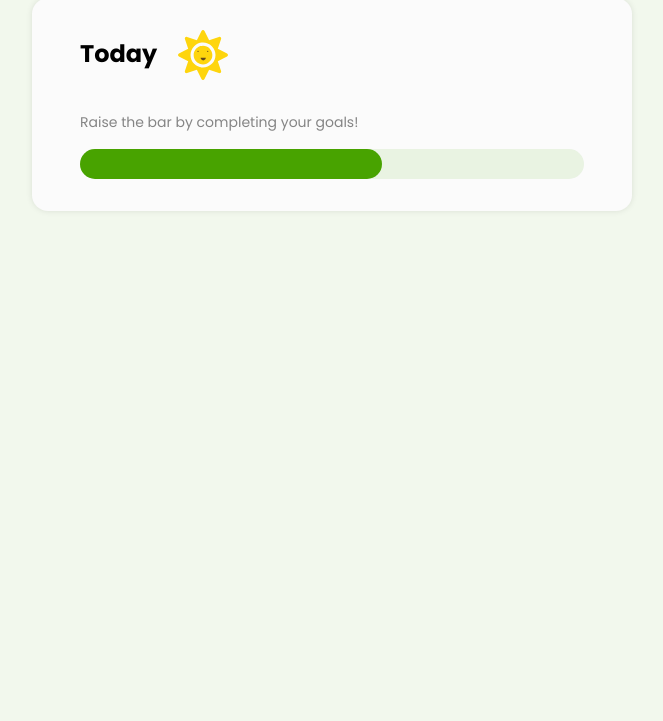
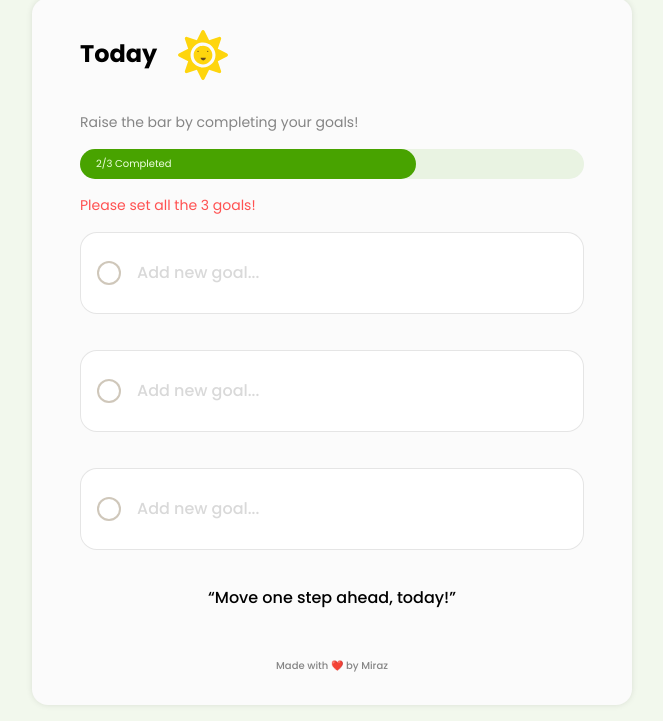
Before and after one commit to miraz-rio/my-first-js-project, a plain HTML site: page index.html in a window 1280 px wide. Shown: the part 129-850 px from the top of the page, without its empty margins (308-971 px from the left). Before the commit the page ends 800 px from the top, so only its background shows below. Drawn offline with Linux system fonts and the light colour scheme.

Commit message:
Css complete

```diff
--- a/assets/css/style.css
+++ b/assets/css/style.css
@@ -22,9 +22,11 @@ main {
   color: #48a300;
   text-align: center;
 }
+
 .title span {
   color: #61481c;
 }
+
 .app-container {
   margin-top: 1rem;
   background-color: #fbfbfb;
@@ -34,29 +36,106 @@ main {
   padding: 32px 48px;
   box-shadow: 0 0 6px 0 rgba(0, 0, 0, 0.1);
 }
+
 .sub-title {
   color: #000000;
 }
+
 .sun-icon {
   vertical-align: middle;
   margin-left: 1rem;
 }
+
 .pro-level {
   color: #858585;
   font-size: 14px;
   margin-top: 2rem;
 }
+
 .progress-label {
   margin-top: 1rem;
   height: 30px;
   background: rgba(72, 163, 0, 0.1);
   border-radius: 15px;
 }
+
 .progress-value {
   height: 30px;
-  max-width: 60%;
-  background: #48a300;
+  max-width: 66.66%;
+  background-color: #48a300;
   border-radius: 15px;
+  font-size: 10px;
+  color: #eeffe0;
+  display: flex;
+  align-items: center;
+  padding-left: 1rem;
+}
+
+.error-label {
+  font-style: normal;
+  font-weight: 400;
+  font-size: 14px;
+  display: flex;
+  color: #ff5151;
+  margin-block: 1rem;
+}
+
+.goal-container {
+  background-color: #ffffff;
+  border: 1px solid rgba(0, 0, 0, 0.1);
+  border-radius: 17px;
+  height: 82px;
+  display: flex;
+  align-items: center;
+  margin-bottom: 2.25rem;
+  padding: 0 1rem;
+}
+
+.check-box {
+  width: 1.5rem;
+  height: 1.5rem;
+  background: #ffffff;
+  border: 2px solid rgba(97, 72, 28, 0.3);
+  border-radius: 50%;
+  flex-shrink: 0;
+  cursor: pointer;
+}
+
+.goal-input {
+  border: none;
+  outline: none;
+  font-family: inherit;
+  font-style: normal;
+  font-weight: 500;
+  font-size: 16px;
+  line-height: 24px;
+  padding-left: 1rem;
+  flex-grow: 1;
+  align-self: stretch;
+  /* background-color: #ff5151; */
+}
+
+.goal-input::placeholder {
+  color: #d9d9d9;
+}
+
+.move-one {
+  font-style: normal;
+  font-weight: 500;
+  font-size: 16px;
+  line-height: 24px;
+  text-align: center;
+  color: #000000;
+  margin-bottom: 3rem;
+}
+
+.author {
+  font-style: normal;
+  font-weight: 500;
+  font-size: 10px;
+  line-height: 15px;
+  text-align: center;
+  color: #858585;
 }
 
 @media (max-width: 768px) {
@@ -66,4 +145,18 @@ main {
   .app-container {
     padding: 1rem 2rem;
   }
+
+  .goal-container {
+    border-radius: 0.75rem;
+    height: 3.5rem;
+    margin-bottom: 1.5rem;
+    padding: 0 1rem;
+  }
+  .check-box {
+    height: 1.25rem;
+    width: 1.25rem;
+  }
+  .author {
+    margin-top: -1.75rem;
+  }
 }
--- a/index.html
+++ b/index.html
@@ -16,8 +16,35 @@
         </h2>
         <p class="pro-level">Raise the bar by completing your goals!</p>
         <div class="progress-label">
-          <div class="progress-value"></div>
+          <div class="progress-value">2/3 Completed</div>
         </div>
+        <p class="error-label">Please set all the 3 goals!</p>
+        <div class="goal-container">
+          <div class="check-box"></div>
+          <input
+            type="text"
+            class="goal-input"
+            placeholder="Add new goal... "
+          />
+        </div>
+        <div class="goal-container">
+          <div class="check-box"></div>
+          <input
+            type="text"
+            class="goal-input"
+            placeholder="Add new goal... "
+          />
+        </div>
+        <div class="goal-container">
+          <div class="check-box"></div>
+          <input
+            type="text"
+            class="goal-input"
+            placeholder="Add new goal... "
+          />
+        </div>
+        <p class="move-one">“Move one step ahead, today!”</p>
+        <p class="author">Made with ❤️ by Miraz</p>
       </div>
     </main>
   </body>
```
